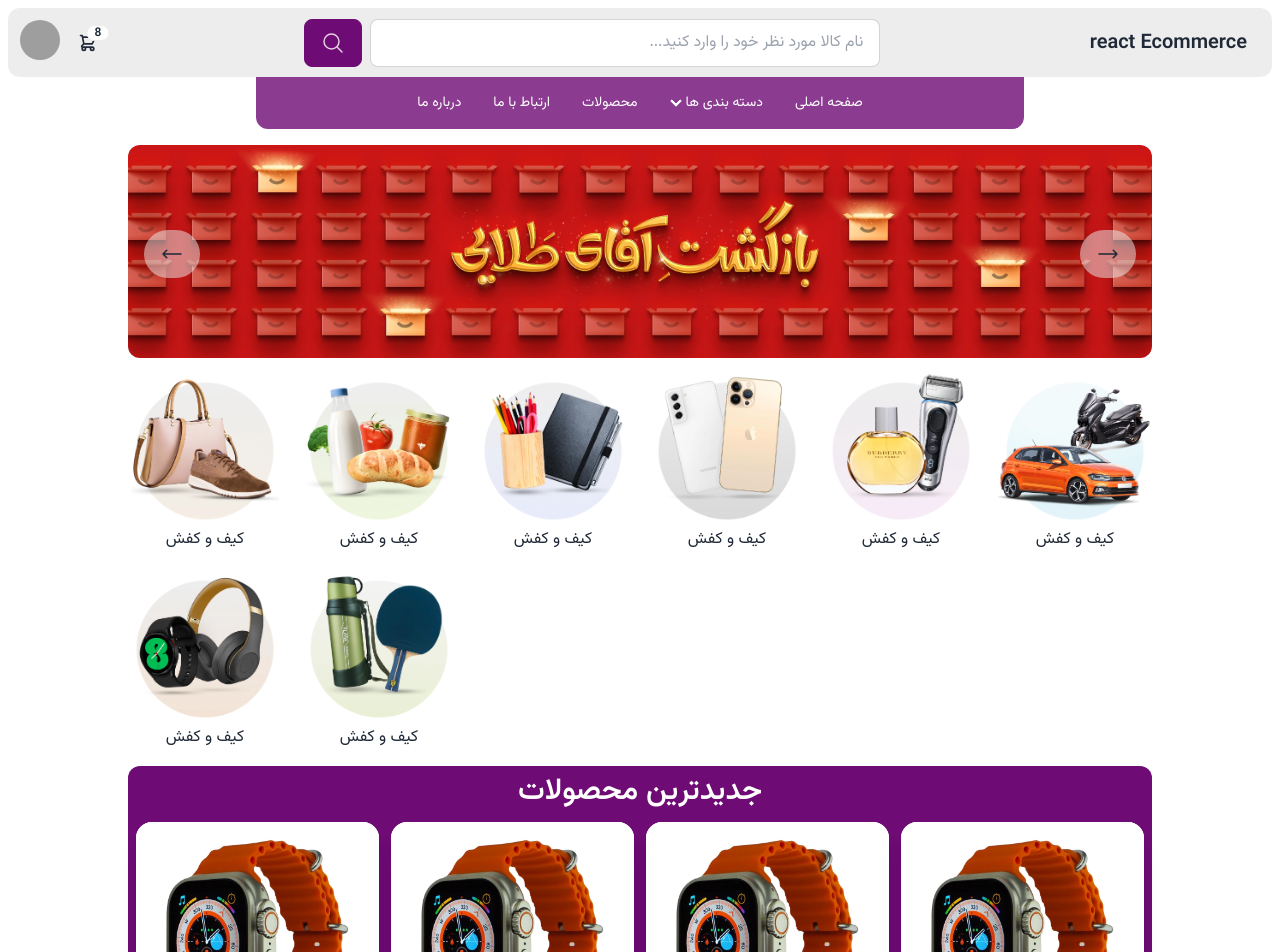
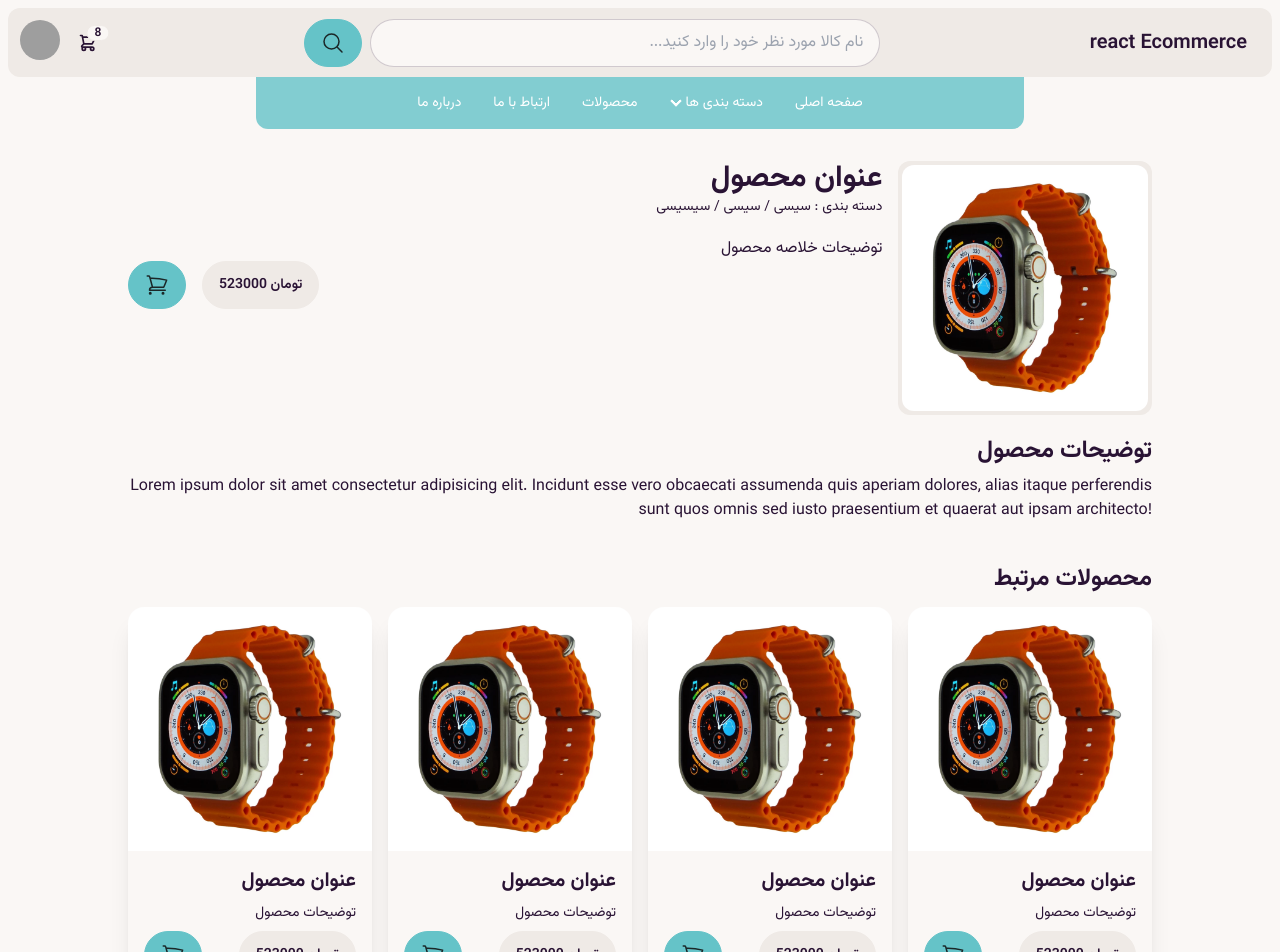
Before and after one commit to bashizade/react-ecommerce, a React (Vite) app: page /product/1 in a window 1280 px wide. Shown: the top 952 px of the page. Built offline with nearby package versions, Linux system fonts and the light colour scheme; grey boxes are pictures that could not be loaded.

Commit message:
add components add to cart btn and relation product

```diff
--- a/index.html
+++ b/index.html
@@ -1,5 +1,5 @@
 <!doctype html>
-<html lang="en" data-theme="fantasy">
+<html lang="en" data-theme="cupcake">
   <head>
     <meta charset="UTF-8" />
     <meta name="viewport" content="width=device-width, initial-scale=1.0" />
--- a/package.json
+++ b/package.json
@@ -14,6 +14,8 @@
     "formik": "^2.4.5",
     "react": "^18.2.0",
     "react-dom": "^18.2.0",
+    "react-router": "^6.16.0",
+    "react-router-dom": "^6.16.0",
     "react-toastify": "^9.1.3",
     "sweetalert2": "^11.7.31",
     "yup": "^1.3.1"
--- a/src/App.jsx
+++ b/src/App.jsx
@@ -1,26 +1,20 @@
 import Header from './components/layouts/header'
 import Footer from './components/layouts/Footer'
-import Slider from './components/Slider'
-import Categories from './components/Categories'
-import ProductCard from './components/ProductCard'
+import { Routes, Route } from "react-router-dom";
+
+import Index from './pages/shop/Index';
+import Product from './pages/shop/Product'
 
 function App() {
 
   return (
     <div className='flex flex-col items-center justify-center p-2'>
       <Header />
-      <div className='w-full max-w-5xl'>
-        <Slider />
-        <Categories />
-        <div className='grid grid-cols-4 gap-3 bg-primary p-2 rounded-xl my-4'>
-          <div className='col-span-4'>
-            <h1 className='text-center text-white text-3xl font-semibold'>جدیدترین محصولات</h1>
-          </div>
-          <ProductCard />
-          <ProductCard />
-          <ProductCard />
-          <ProductCard />
-        </div>
+      <div className='w-full max-w-5xl py-8'>
+      <Routes>
+        <Route path="" element={<Index />} />
+        <Route path='product/:productId' element={<Product />} />
+      </Routes>
       </div>
       <Footer />
     </div>
--- /dev/null
+++ b/src/components/AddToCartBtn.jsx
@@ -0,0 +1,11 @@
+const AddToCartBtn = ({productId}) => {
+    return (
+        <button className="btn btn-primary">
+            <svg xmlns="http://www.w3.org/2000/svg" fill="none" viewBox="0 0 24 24" strokeWidth={1.5} stroke="currentColor" className="w-6 h-6">
+                <path strokeLinecap="round" strokeLinejoin="round" d="M2.25 3h1.386c.51 0 .955.343 1.087.835l.383 1.437M7.5 14.25a3 3 0 00-3 3h15.75m-12.75-3h11.218c1.121-2.3 2.1-4.684 2.924-7.138a60.114 60.114 0 00-16.536-1.84M7.5 14.25L5.106 5.272M6 20.25a.75.75 0 11-1.5 0 .75.75 0 011.5 0zm12.75 0a.75.75 0 11-1.5 0 .75.75 0 011.5 0z" />
+            </svg>
+        </button>
+    );
+}
+
+export default AddToCartBtn;
--- a/src/components/ProductCard.jsx
+++ b/src/components/ProductCard.jsx
@@ -1,16 +1,15 @@
+import { Link } from "react-router-dom";
+import AddToCartBtn from "./AddToCartBtn";
+
 const ProductCard = () => {
     return (
-        <div className="card card-compact bg-base-100 shadow-xl">
+        <div className="card card-compact bg-base-100 shadow-xl hover:scale-105 transition-all duration-300">
             <figure><img src="/images/product/1.webp" alt="Shoes" /></figure>
             <div className="card-body text-right">
-                <h2 className="text-xl font-bold">عنوان محصول</h2>
+                <Link to="product/1"><h2 className="text-xl font-bold">عنوان محصول</h2></Link>
                 <p>توضیحات محصول</p>
                 <div className="card-actions justify-between">
-                    <button className="btn btn-primary">
-                        <svg xmlns="http://www.w3.org/2000/svg" fill="none" viewBox="0 0 24 24" strokeWidth={1.5} stroke="currentColor" className="w-6 h-6">
-                            <path strokeLinecap="round" strokeLinejoin="round" d="M2.25 3h1.386c.51 0 .955.343 1.087.835l.383 1.437M7.5 14.25a3 3 0 00-3 3h15.75m-12.75-3h11.218c1.121-2.3 2.1-4.684 2.924-7.138a60.114 60.114 0 00-16.536-1.84M7.5 14.25L5.106 5.272M6 20.25a.75.75 0 11-1.5 0 .75.75 0 011.5 0zm12.75 0a.75.75 0 11-1.5 0 .75.75 0 011.5 0z" />
-                        </svg>
-                    </button>
+                    <AddToCartBtn productId={1}/>
                     <button className="btn">
                         523000 تومان
                     </button>
--- /dev/null
+++ b/src/components/RelationProducts.jsx
@@ -0,0 +1,19 @@
+import ProductCard from "./ProductCard";
+
+const RelationProducts = () => {
+    return (
+        <div>
+            <div className="mt-10 mb-5">
+                <h1 className="text-right text-2xl font-bold mb-3">محصولات مرتبط</h1>
+                <div className="grid grid-cols-4 gap-4">
+                    <ProductCard />
+                    <ProductCard />
+                    <ProductCard />
+                    <ProductCard />
+                </div>
+            </div>
+        </div>
+    );
+}
+
+export default RelationProducts;
--- a/src/main.jsx
+++ b/src/main.jsx
@@ -1,11 +1,12 @@
 import React from 'react'
 import ReactDOM from 'react-dom/client'
+import { BrowserRouter } from "react-router-dom";
 import App from './App.jsx'
 import './index.css'
 import './assets/fonts/font.css'
 
 ReactDOM.createRoot(document.getElementById('root')).render(
-  <React.StrictMode>
+  <BrowserRouter>
     <App />
-  </React.StrictMode>,
+  </BrowserRouter>
 )
--- /dev/null
+++ b/src/pages/shop/Index.jsx
@@ -0,0 +1,23 @@
+import Slider from './../../components/Slider'
+import Categories from './../../components/Categories'
+import ProductCard from './../../components/ProductCard'
+
+const Index = () => {
+    return (
+        <>
+            <Slider />
+            <Categories />
+            <div className='grid grid-cols-4 gap-3 bg-primary p-2 rounded-xl my-4'>
+                <div className='col-span-4'>
+                    <h1 className='text-center text-white text-3xl font-semibold'>جدیدترین محصولات</h1>
+                </div>
+                <ProductCard />
+                <ProductCard />
+                <ProductCard />
+                <ProductCard />
+            </div>
+        </>
+    );
+}
+
+export default Index;
--- /dev/null
+++ b/src/pages/shop/Product.jsx
@@ -0,0 +1,43 @@
+import { useParams } from "react-router";
+import AddToCartBtn from "../../components/AddToCartBtn";
+import ProductCard from "../../components/ProductCard";
+import RelationProducts from "../../components/RelationProducts";
+
+const product = () => {
+    const {productId} = useParams();
+
+    return (
+        <>
+            <div className="flex items-start space-x-4">
+                <div className="w-full">
+                    <div>
+                        <h1 className="text-right text-3xl font-bold">عنوان محصول</h1>
+                    </div>
+                    <div>
+                        <h1 className="text-right text-sm">دسته بندی : سیسی / سیسی / سیسیسی</h1>
+                    </div>
+                    <div className="mt-5">
+                        <p className="text-right">توضیحات خلاصه محصول</p>
+                    </div>
+                    <div className="flex space-x-4">
+                        <AddToCartBtn productId={1}/>
+                        <button type="button" className="btn">523000 تومان</button>
+                    </div>
+                </div>
+                <div className="w-4/12 bg-base-200 p-1 rounded-xl">
+                    <img src="../images/product/1.webp" alt="" className="w-full rounded-xl" />
+                </div>
+            </div>
+            <div>
+                <div className="mt-5">
+                    <h1 className="text-right text-2xl font-bold">توضیحات محصول</h1>
+                    <p className="text-right mt-2">Lorem ipsum dolor sit amet consectetur adipisicing elit. Incidunt esse vero obcaecati assumenda quis aperiam dolores, alias itaque perferendis sunt quos omnis sed iusto praesentium et quaerat aut ipsam architecto!</p>
+                </div>
+            </div>
+
+            <RelationProducts />
+        </>
+     );
+}
+
+export default product;
```
Also changed, not shown: 1 other file (tests, documents, lock files or other folders).
